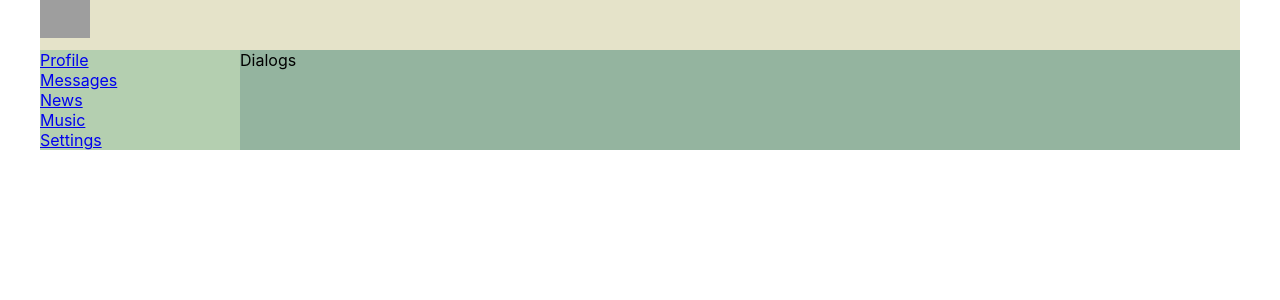
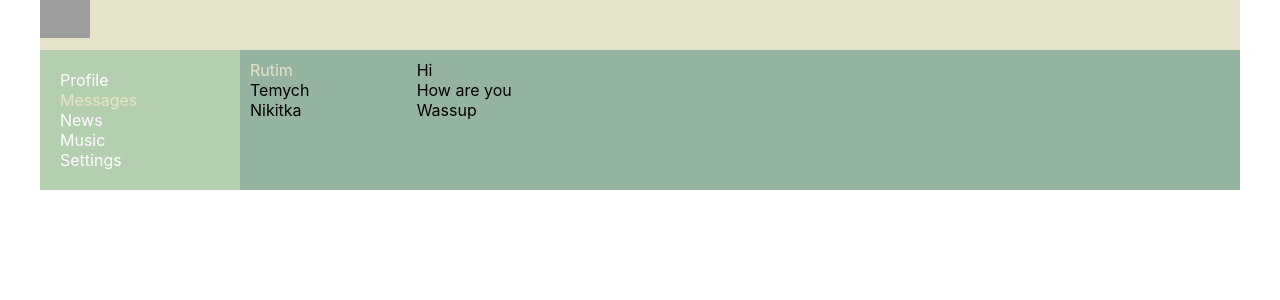
Before and after one commit to thesaddest/network-react-practice, a React (Create React App) app: page /dialogs in a window 1280 px wide. Shown: the top 300 px of the page. Built offline with nearby package versions, Linux system fonts and the light colour scheme; grey boxes are pictures that could not be loaded.

Commit message:
navbar changes - finally real SPA

```diff
--- a/src/App.js
+++ /dev/null
@@ -1,32 +0,0 @@
-import React from 'react';
-import './App.css';
-import Header from './components/Header/Header';
-import Navbar from './components/Navbar/Navbar';
-import Profile from './components/Profile/Profile';
-import Dialogs from "./components/Dialogs/Dialogs";
-import News from "./components/News/News";
-import {BrowserRouter, Route, Routes} from "react-router-dom";
-import Music from "./components/Music/Music";
-import Settings from "./components/Settings/Settings";
-
-const App = () => {
-  return(
-        <div className='app-wrapper'>
-          <Header />
-          <Navbar />
-          <div class="app-wrapper-content">
-              <BrowserRouter>
-                  <Routes>
-                    <Route path="/dialogs" element={<Dialogs />} />
-                    <Route path="/profile" element={<Profile />} />
-                    <Route path="/news" element={<News />} />
-                    <Route path="/music" element={<Music />} />
-                    <Route path="/settings" element={<Settings />} />
-                  </Routes>
-              </BrowserRouter>
-          </div>
-        </div>
-  );
-}
-
-export default App;
--- /dev/null
+++ b/src/App.jsx
@@ -0,0 +1,32 @@
+import React from 'react';
+import './App.css';
+import Header from './components/Header/Header';
+import Navbar from './components/Navbar/Navbar';
+import Profile from './components/Profile/Profile';
+import Dialogs from "./components/Dialogs/Dialogs";
+import News from "./components/News/News";
+import {BrowserRouter, Route, Routes} from "react-router-dom";
+import Music from "./components/Music/Music";
+import Settings from "./components/Settings/Settings";
+
+const App = () => {
+    return (
+        <BrowserRouter>
+            <div className='app-wrapper'>
+                <Header/>
+                <Navbar/>
+                <div class="app-wrapper-content">
+                    <Routes>
+                        <Route path="/dialogs" element={<Dialogs/>}/>
+                        <Route path="/profile" element={<Profile/>}/>
+                        <Route path="/news" element={<News/>}/>
+                        <Route path="/music" element={<Music/>}/>
+                        <Route path="/settings" element={<Settings/>}/>
+                    </Routes>
+                </div>
+            </div>
+        </BrowserRouter>
+    );
+}
+
+export default App;
--- a/src/components/Dialogs/Dialogs.jsx
+++ b/src/components/Dialogs/Dialogs.jsx
@@ -3,8 +3,23 @@
 
 const Dialogs = (props) =>{
     return(
-        <div>
-            Dialogs
+        <div className={s.dialogs}>
+            <div className={s.dialogsIitems}>
+                <div className={s.dialog + ' ' + s.active}>
+                    Rutim
+                </div>
+                <div className={s.dialog}>
+                    Temych
+                </div>
+                <div className={s.dialog}>
+                    Nikitka
+                </div>
+            </div>
+            <div className={s.messages}>
+                <div className={s.message}>Hi</div>
+                <div className={s.message}>How are you</div>
+                <div className={s.message}>Wassup</div>
+            </div>
         </div>
     );
 }
--- a/src/components/Dialogs/Dialogs.module.css
+++ b/src/components/Dialogs/Dialogs.module.css
@@ -0,0 +1,24 @@
+.dialogs {
+    display: grid;
+    grid-template-columns: 2fr 10fr;
+}
+
+.dialogsIitems {
+    padding: 10px;
+}
+
+.dialogsIitems .active {
+    color: #E5E3C9;
+}
+
+.dialog {
+
+}
+
+.messages {
+    padding: 10px;
+}
+
+.message {
+
+}
--- a/src/components/Navbar/Navbar.jsx
+++ b/src/components/Navbar/Navbar.jsx
@@ -1,23 +1,26 @@
 import React from "react";
 import s from "./Navbar.module.css";
+import {NavLink} from "react-router-dom";
 
-const Navbar = () =>{
+const setActive = ({isActive}) => isActive ? s.active : s.item;
+
+const Navbar = () => {
     return (
         <nav className={s.nav}>
-        <div className={s.item}>
-          <a href="/profile">Profile</a>
+            <div>
+                <NavLink to="/profile" className={setActive}>Profile</NavLink>
             </div>
-        <div className={s.item}>
-          <a href="/dialogs">Messages</a>
+            <div>
+                <NavLink to="/dialogs" className={setActive}>Messages</NavLink>
             </div>
-        <div className={s.item}>
-          <a href="/news">News</a>
+            <div>
+                <NavLink to="/news" className={setActive}>News</NavLink>
             </div>
-        <div className={s.item}>
-          <a href="/music">Music</a>
+            <div>
+                <NavLink to="/music" className={setActive}>Music</NavLink>
             </div>
-        <div className={s.item}>
-          <a href="/settings">Settings</a>
+            <div>
+                <NavLink to="/settings" className={setActive}>Settings</NavLink>
             </div>
         </nav>
     );
--- a/src/components/Navbar/Navbar.module.css
+++ b/src/components/Navbar/Navbar.module.css
@@ -1,4 +1,5 @@
 .nav{
+  padding: 20px;
   grid-area: n;
   background-color: #B4CFB0;
   }
@@ -6,3 +7,11 @@
   .item{
     color: white;
   }
+
+  .active{
+    color: #E5E3C9;
+  }
+
+  a{
+    text-decoration: none;
+  }
```
Also changed, not shown: 1 other file (tests, documents, lock files or other folders). Lines whose indentation alone changed are shown as unchanged.
